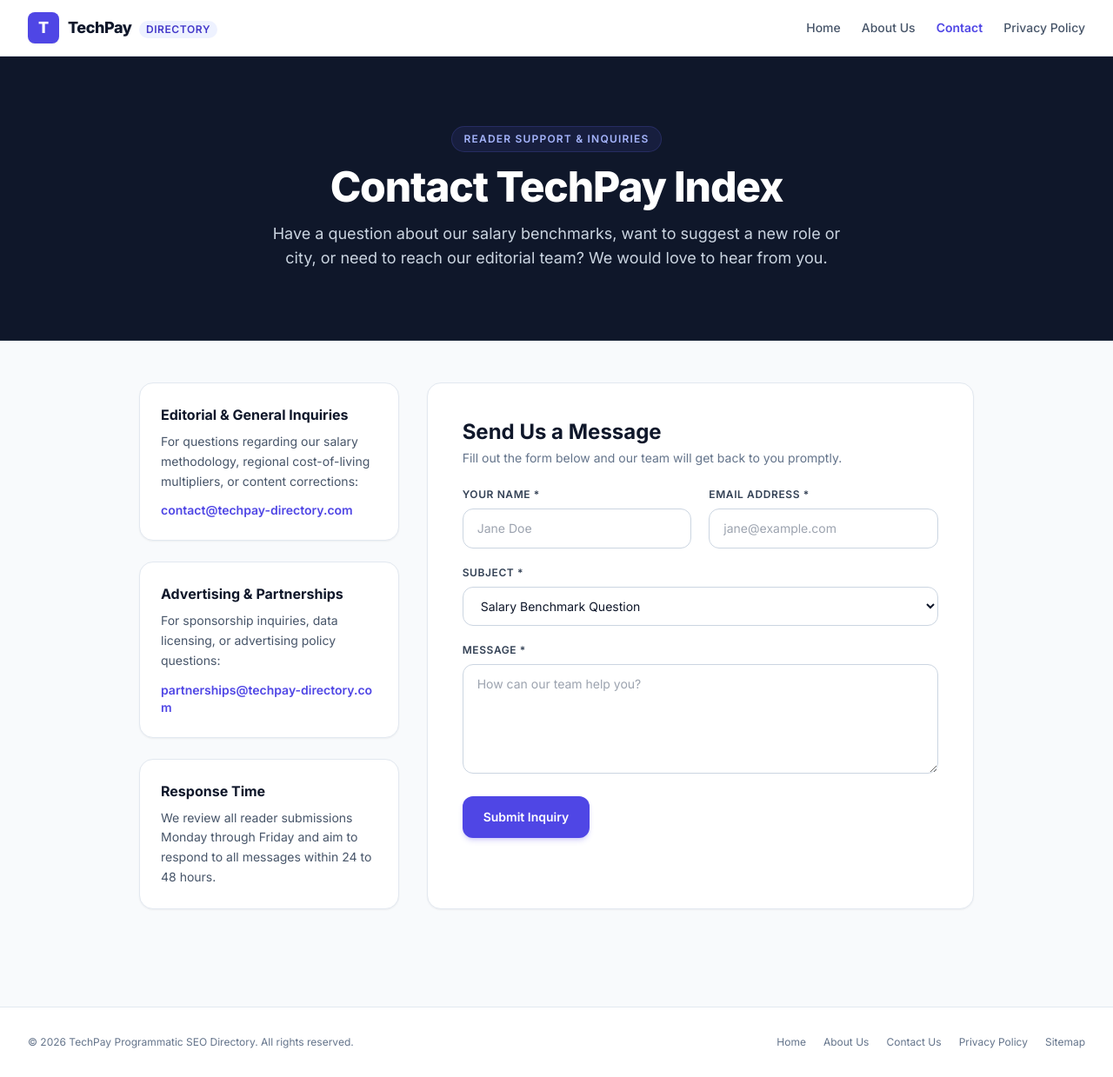
After one commit to marou321/seo-directory, a Node server app: page /contact in a window 1280 px wide. The commit adds this page. Shown: the whole page at 87% size. Run offline with Node 20, Linux system fonts and the light colour scheme; some libraries are stand-ins or nearby versions.

Commit message:
feat(adsense): add About, Contact, and Privacy Policy pages and navigation links

```diff
--- a/server.js
+++ b/server.js
@@ -146,6 +146,21 @@ app.get('/sitemap.xml', (_req, res) => {
     <loc>${SITE_URL}/</loc>
     <changefreq>daily</changefreq>
     <priority>1.0</priority>
+  </url>
+  <url>
+    <loc>${SITE_URL}/about</loc>
+    <changefreq>monthly</changefreq>
+    <priority>0.6</priority>
+  </url>
+  <url>
+    <loc>${SITE_URL}/contact</loc>
+    <changefreq>monthly</changefreq>
+    <priority>0.6</priority>
+  </url>
+  <url>
+    <loc>${SITE_URL}/privacy</loc>
+    <changefreq>monthly</changefreq>
+    <priority>0.5</priority>
   </url>${urls}
 </urlset>`;
 
@@ -180,6 +195,25 @@ app.get('/', (req, res) => {
     console.error('Error rendering home route:', error);
     res.status(500).send('Internal Server Error');
   }
+});
+
+app.get('/about', (_req, res) => {
+  res.render('about', { siteUrl: SITE_URL });
+});
+
+app.get('/contact', (req, res) => {
+  res.render('contact', {
+    siteUrl: SITE_URL,
+    submitted: req.query.submitted === '1'
+  });
+});
+
+app.post('/contact', (_req, res) => {
+  res.redirect('/contact?submitted=1');
+});
+
+app.get('/privacy', (_req, res) => {
+  res.render('privacy', { siteUrl: SITE_URL });
 });
 
 app.get('/:slug', (req, res) => {
--- /dev/null
+++ b/views/contact.ejs
@@ -0,0 +1,184 @@
+<!-- views/contact.ejs -->
+<!DOCTYPE html>
+<html lang="en" class="scroll-smooth">
+<head>
+  <meta charset="UTF-8" />
+  <meta name="viewport" content="width=device-width, initial-scale=1.0" />
+  <title>Contact Us | TechPay Index — Tech Compensation Directory</title>
+  <meta name="description" content="Get in touch with the TechPay Index editorial and data science team for compensation benchmark inquiries, data corrections, or partnership requests." />
+  <link rel="canonical" href="<%= siteUrl %>/contact" />
+  <meta property="og:title" content="Contact Us | TechPay Index" />
+  <meta property="og:description" content="Contact the TechPay Index team for questions, feedback, or data inquiries." />
+  <meta property="og:type" content="website" />
+  <meta property="og:url" content="<%= siteUrl %>/contact" />
+  <script async src="https://pagead2.googlesyndication.com/pagead/js/adsbygoogle.js?client=ca-pub-4588627708948117" crossorigin="anonymous"></script>
+  <script src="https://cdn.tailwindcss.com"></script>
+  <link rel="preconnect" href="https://fonts.googleapis.com" />
+  <link rel="preconnect" href="https://fonts.gstatic.com" crossorigin />
+  <link href="https://fonts.googleapis.com/css2?family=Inter:wght@400;500;600;700;800&display=swap" rel="stylesheet" />
+  <style>
+    body { font-family: 'Inter', sans-serif; }
+  </style>
+</head>
+<body class="bg-slate-50 text-slate-900 min-h-screen flex flex-col selection:bg-indigo-600 selection:text-white">
+
+  <header class="bg-white/90 backdrop-blur-md border-b border-slate-200 sticky top-0 z-30">
+    <div class="max-w-7xl mx-auto px-4 sm:px-6 lg:px-8 h-16 flex items-center justify-between">
+      <a href="/" class="flex items-center gap-2.5 group shrink-0">
+        <div class="w-9 h-9 rounded-lg bg-indigo-600 flex items-center justify-center text-white font-extrabold text-lg shadow-sm group-hover:bg-indigo-700 transition">
+          T
+        </div>
+        <div>
+          <span class="font-extrabold text-lg tracking-tight text-slate-900">TechPay</span>
+          <span class="hidden sm:inline-block text-xs font-semibold uppercase tracking-wider px-2 py-0.5 rounded-full bg-indigo-50 text-indigo-700 ml-1">Directory</span>
+        </div>
+      </a>
+      <nav class="flex flex-wrap items-center gap-4 sm:gap-6 text-xs sm:text-sm font-medium text-slate-600">
+        <a href="/" class="hover:text-indigo-600 transition">Home</a>
+        <a href="/about" class="hover:text-indigo-600 transition">About Us</a>
+        <a href="/contact" class="text-indigo-600 font-semibold">Contact</a>
+        <a href="/privacy" class="hover:text-indigo-600 transition">Privacy Policy</a>
+      </nav>
+    </div>
+  </header>
+
+  <section class="bg-slate-900 text-white py-14 sm:py-20 border-b border-slate-800">
+    <div class="max-w-4xl mx-auto px-4 sm:px-6 lg:px-8 text-center">
+      <span class="inline-flex items-center gap-2 px-3.5 py-1.5 rounded-full text-xs font-semibold uppercase tracking-widest bg-indigo-500/10 text-indigo-300 border border-indigo-500/20 mb-4">
+        Reader Support &amp; Inquiries
+      </span>
+      <h1 class="text-3xl sm:text-5xl font-extrabold tracking-tight leading-tight">
+        Contact TechPay Index
+      </h1>
+      <p class="mt-4 text-base sm:text-lg text-slate-300 max-w-2xl mx-auto leading-relaxed">
+        Have a question about our salary benchmarks, want to suggest a new role or city, or need to reach our editorial team? We would love to hear from you.
+      </p>
+    </div>
+  </section>
+
+  <main class="flex-1 max-w-5xl w-full mx-auto px-4 sm:px-6 lg:px-8 py-12">
+    <% if (typeof submitted !== 'undefined' && submitted) { %>
+      <div class="mb-8 rounded-2xl bg-emerald-50 border border-emerald-200 p-5 text-emerald-900 flex items-center justify-between">
+        <div>
+          <p class="font-bold text-sm uppercase tracking-wider text-emerald-700">Message Received</p>
+          <p class="mt-1 text-sm">Thank you for contacting TechPay Index! Our editorial team has received your inquiry and typically responds within 1–2 business days.</p>
+        </div>
+        <a href="/contact" class="text-xs font-semibold px-3 py-1.5 rounded-lg bg-emerald-800 text-white hover:bg-emerald-700 transition">Close</a>
+      </div>
+    <% } %>
+
+    <div class="grid grid-cols-1 lg:grid-cols-3 gap-8">
+      <div class="space-y-6">
+        <div class="bg-white rounded-2xl border border-slate-200 p-6 shadow-sm">
+          <h2 class="text-base font-bold text-slate-900">Editorial &amp; General Inquiries</h2>
+          <p class="mt-2 text-sm text-slate-600 leading-relaxed">
+            For questions regarding our salary methodology, regional cost-of-living multipliers, or content corrections:
+          </p>
+          <p class="mt-3 text-sm font-semibold text-indigo-600 break-all">
+            <a href="mailto:contact@techpay-directory.com" class="hover:underline">contact@techpay-directory.com</a>
+          </p>
+        </div>
+
+        <div class="bg-white rounded-2xl border border-slate-200 p-6 shadow-sm">
+          <h2 class="text-base font-bold text-slate-900">Advertising &amp; Partnerships</h2>
+          <p class="mt-2 text-sm text-slate-600 leading-relaxed">
+            For sponsorship inquiries, data licensing, or advertising policy questions:
+          </p>
+          <p class="mt-3 text-sm font-semibold text-indigo-600 break-all">
+            <a href="mailto:partnerships@techpay-directory.com" class="hover:underline">partnerships@techpay-directory.com</a>
+          </p>
+        </div>
+
+        <div class="bg-white rounded-2xl border border-slate-200 p-6 shadow-sm">
+          <h2 class="text-base font-bold text-slate-900">Response Time</h2>
+          <p class="mt-2 text-sm text-slate-600 leading-relaxed">
+            We review all reader submissions Monday through Friday and aim to respond to all messages within 24 to 48 hours.
+          </p>
+        </div>
+      </div>
+
+      <div class="lg:col-span-2 bg-white rounded-2xl border border-slate-200 p-6 sm:p-10 shadow-sm">
+        <h2 class="text-xl sm:text-2xl font-bold text-slate-900">Send Us a Message</h2>
+        <p class="mt-1 text-sm text-slate-500">
+          Fill out the form below and our team will get back to you promptly.
+        </p>
+
+        <form action="/contact" method="POST" class="mt-6 space-y-5">
+          <div class="grid grid-cols-1 sm:grid-cols-2 gap-5">
+            <div>
+              <label for="name" class="block text-xs font-semibold uppercase tracking-wider text-slate-700 mb-2">Your Name *</label>
+              <input
+                type="text"
+                id="name"
+                name="name"
+                required
+                placeholder="Jane Doe"
+                class="w-full px-4 py-3 rounded-xl border border-slate-300 focus:outline-none focus:ring-2 focus:ring-indigo-500 focus:border-indigo-500 text-sm"
+              />
+            </div>
+            <div>
+              <label for="email" class="block text-xs font-semibold uppercase tracking-wider text-slate-700 mb-2">Email Address *</label>
+              <input
+                type="email"
+                id="email"
+                name="email"
+                required
+                placeholder="jane@example.com"
+                class="w-full px-4 py-3 rounded-xl border border-slate-300 focus:outline-none focus:ring-2 focus:ring-indigo-500 focus:border-indigo-500 text-sm"
+              />
+            </div>
+          </div>
+
+          <div>
+            <label for="subject" class="block text-xs font-semibold uppercase tracking-wider text-slate-700 mb-2">Subject *</label>
+            <select
+              id="subject"
+              name="subject"
+              class="w-full px-4 py-3 rounded-xl border border-slate-300 focus:outline-none focus:ring-2 focus:ring-indigo-500 focus:border-indigo-500 text-sm bg-white"
+            >
+              <option value="Salary Benchmark Question">Salary Benchmark Question</option>
+              <option value="Request New Role or City">Request a New Tech Role or City</option>
+              <option value="Data Correction / Feedback">Data Correction or Editorial Feedback</option>
+              <option value="Advertising / Partnership">Advertising or Partnership Inquiry</option>
+              <option value="Privacy / Legal Question">Privacy Policy or Legal Question</option>
+            </select>
+          </div>
+
+          <div>
+            <label for="message" class="block text-xs font-semibold uppercase tracking-wider text-slate-700 mb-2">Message *</label>
+            <textarea
+              id="message"
+              name="message"
+              rows="5"
+              required
+              placeholder="How can our team help you?"
+              class="w-full px-4 py-3 rounded-xl border border-slate-300 focus:outline-none focus:ring-2 focus:ring-indigo-500 focus:border-indigo-500 text-sm"
+            ></textarea>
+          </div>
+
+          <button
+            type="submit"
+            class="px-6 py-3.5 rounded-xl bg-indigo-600 hover:bg-indigo-500 text-white font-semibold text-sm shadow-md shadow-indigo-600/20 transition"
+          >
+            Submit Inquiry
+          </button>
+        </form>
+      </div>
+    </div>
+  </main>
+
+  <footer class="bg-white border-t border-slate-200 mt-16">
+    <div class="max-w-7xl mx-auto px-4 sm:px-6 lg:px-8 py-8 flex flex-col sm:flex-row items-center justify-between gap-4 text-xs text-slate-500">
+      <p>&copy; <%= new Date().getFullYear() %> TechPay Programmatic SEO Directory. All rights reserved.</p>
+      <div class="flex flex-wrap items-center gap-5">
+        <a href="/" class="hover:text-slate-900 transition">Home</a>
+        <a href="/about" class="hover:text-slate-900 transition">About Us</a>
+        <a href="/contact" class="hover:text-slate-900 transition">Contact Us</a>
+        <a href="/privacy" class="hover:text-slate-900 transition">Privacy Policy</a>
+        <a href="/sitemap.xml" class="hover:text-slate-900 transition">Sitemap</a>
+      </div>
+    </div>
+  </footer>
+
+</body>
+</html>
```
Also changed, not shown: views/about.ejs (added, +117 -0 lines), views/home.ejs (+35 -13 lines), views/page.ejs (+12 -7 lines), views/privacy.ejs (added, +125 -0 lines).
